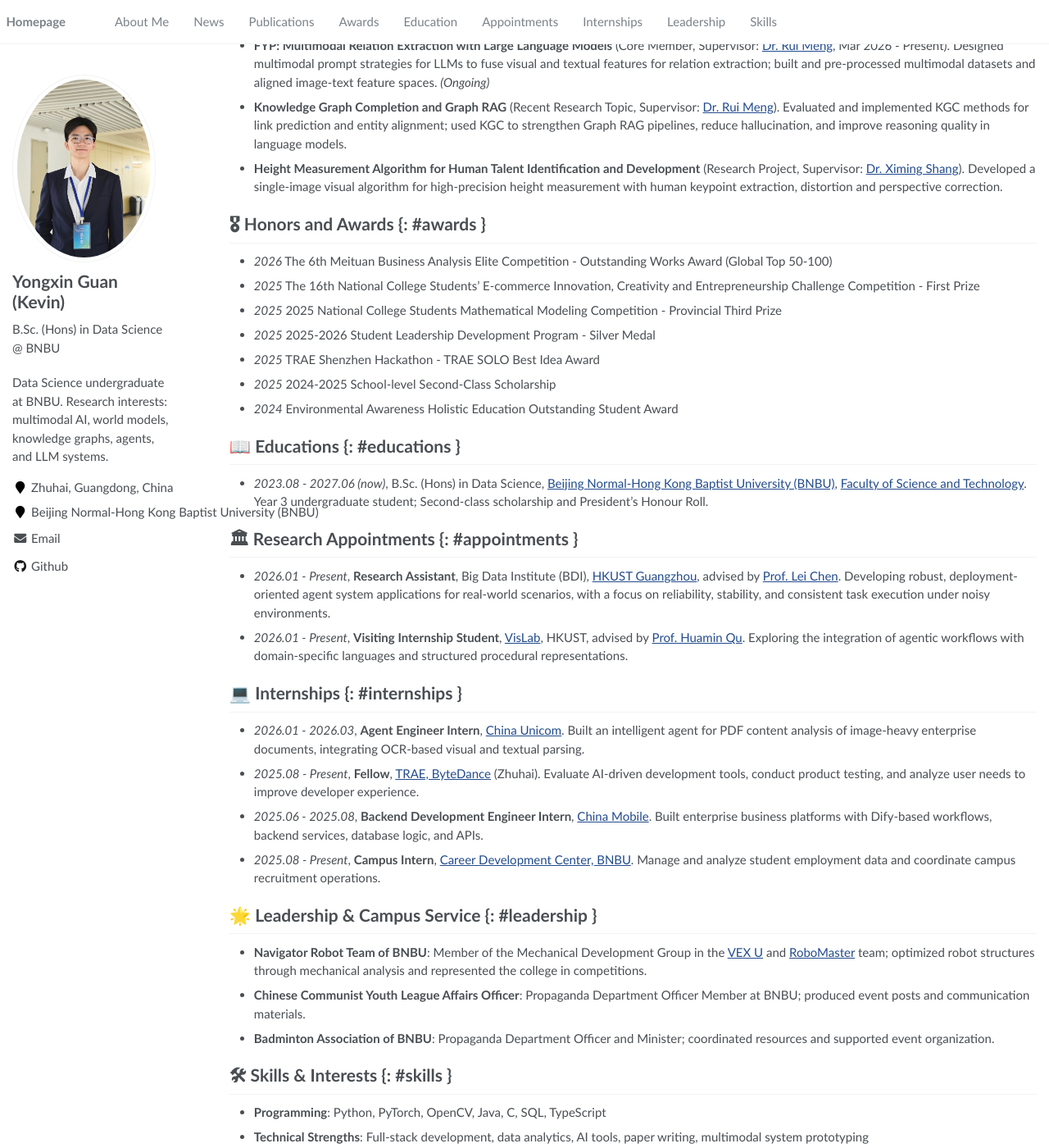
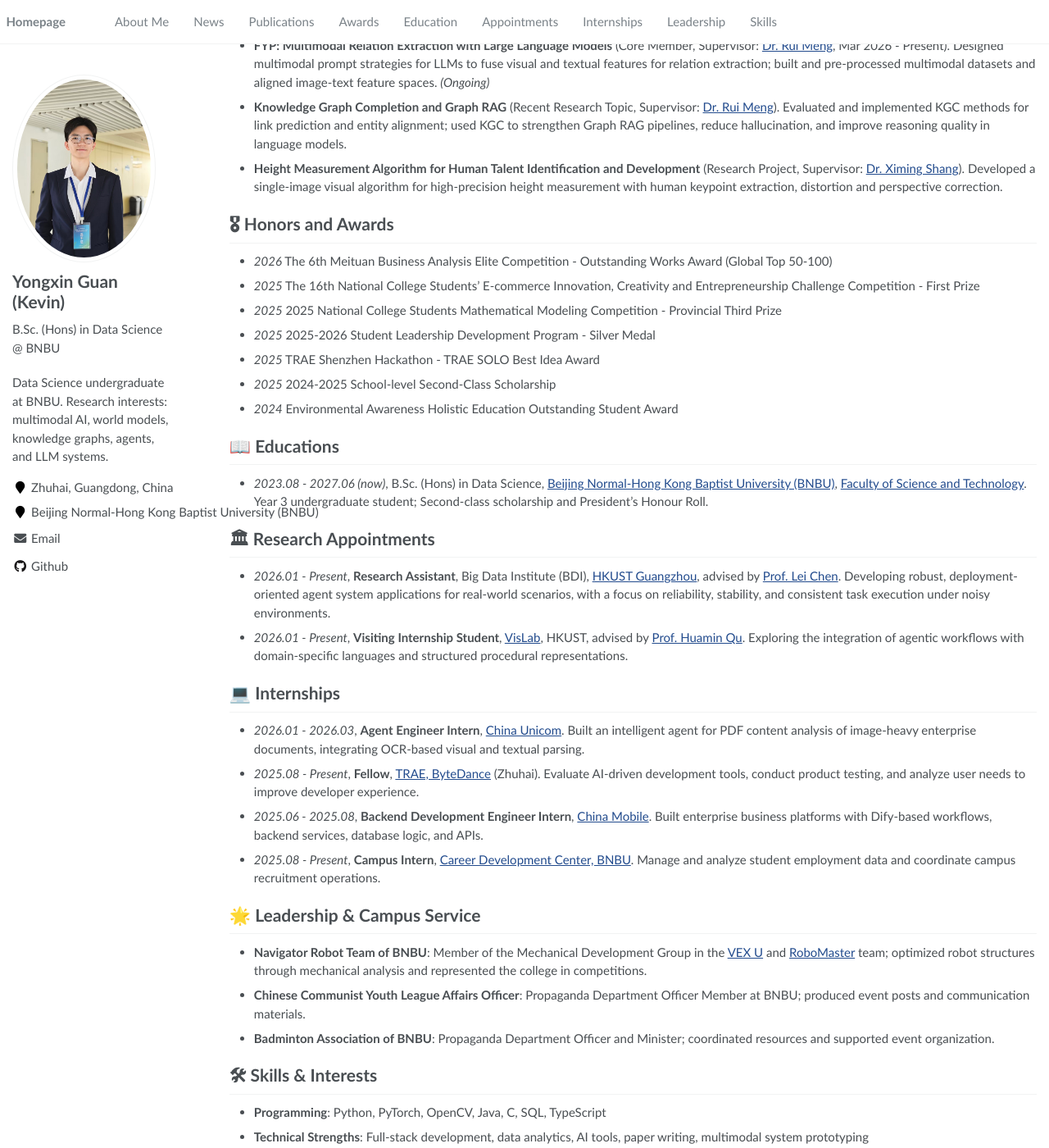
Before and after one commit to KevinKwank/KevinKwank.github.io, a Jekyll site: the page built from _pages/about.md, in a window 1280 px wide and 1400 px high, scrolled down 811 px. Shown: the whole window at 82% size. Built offline with Jekyll 4.4.1, drawn with Linux system fonts in a browser that asks for light colours; some of the changed lines change nothing that is shown; some of the changed text lies outside the part shown.

Commit message:
Fix kramdown IAL rendering issue in headings

```diff
--- a/_pages/about.md
+++ b/_pages/about.md
@@ -18,13 +18,17 @@
 
 My [CV](files/CV_Yongxin_GUAN.pdf) is available for download. You can also find me on [GitHub](https://github.com/KevinKwank) and [Kaggle](https://www.kaggle.com/yongxinkwan).
 
-# 🔥 News {: #news }
+<span id="news"></span>
+
+# 🔥 News
 - *2026.02*: &nbsp;🎉 Our paper "Enhancing Multimodal Adversarial Transferability via Boundary-Context Augmentation" is accepted by [**ICCECC 2026**](http://www.iccecc.net/).
 - *2026.01*: &nbsp;Started as a **Research Assistant** at the Big Data Institute, [HKUST-GZ](https://www.hkust-gz.edu.cn/), advised by [Prof. Lei Chen](https://cse.hkust.edu.hk/~leichen/).
 - *2026.01*: &nbsp;Started as a **Visiting Internship Student** at [VisLab, HKUST](http://vis.cse.ust.hk/), advised by [Prof. Huamin Qu](http://huamin.org/).
 - *2025.08*: &nbsp;Selected as a **Fellow of [TRAE](https://trae.ai/)**, ByteDance (Zhuhai).
 
-# 📝 Research & Publications {: #publications }
+<span id="publications"></span>
+
+# 📝 Research & Publications
 
 <div class='paper-box'><div class='paper-box-image'><div><div class="badge">ICCECC 2026 (Accepted)</div><img src='images/500x300.png' alt="sym" width="100%"></div></div>
 <div class='paper-box-text' markdown="1">
@@ -42,7 +46,9 @@
 - **Knowledge Graph Completion and Graph RAG** (Recent Research Topic, Supervisor: [Dr. Rui Meng](https://bnbu.edu.cn/faculty.htm#/ruimeng/cn)). Evaluated and implemented KGC methods for link prediction and entity alignment; used KGC to strengthen Graph RAG pipelines, reduce hallucination, and improve reasoning quality in language models.
 - **Height Measurement Algorithm for Human Talent Identification and Development** (Research Project, Supervisor: [Dr. Ximing Shang](https://bnbu.edu.cn/faculty.htm#/ximingshang/cn)). Developed a single-image visual algorithm for high-precision height measurement with human keypoint extraction, distortion and perspective correction.
 
-# 🎖 Honors and Awards {: #awards }
+<span id="awards"></span>
+
+# 🎖 Honors and Awards
 - *2026* The 6th Meituan Business Analysis Elite Competition - Outstanding Works Award (Global Top 50-100)
 - *2025* The 16th National College Students' E-commerce Innovation, Creativity and Entrepreneurship Challenge Competition - First Prize
 - *2025* 2025 National College Students Mathematical Modeling Competition - Provincial Third Prize
@@ -51,25 +57,35 @@
 - *2025* 2024-2025 School-level Second-Class Scholarship
 - *2024* Environmental Awareness Holistic Education Outstanding Student Award
 
-# 📖 Educations {: #educations }
+<span id="educations"></span>
+
+# 📖 Educations
 - *2023.08 - 2027.06 (now)*, B.Sc. (Hons) in Data Science, [Beijing Normal-Hong Kong Baptist University (BNBU)](https://www.bnbu.edu.cn/), [Faculty of Science and Technology](https://fst.bnbu.edu.cn/). Year 3 undergraduate student; Second-class scholarship and President's Honour Roll.
 
-# 🏛 Research Appointments {: #appointments }
+<span id="appointments"></span>
+
+# 🏛 Research Appointments
 - *2026.01 - Present*, **Research Assistant**, Big Data Institute (BDI), [HKUST Guangzhou](https://www.hkust-gz.edu.cn/), advised by [Prof. Lei Chen](https://cse.hkust.edu.hk/~leichen/). Developing robust, deployment-oriented agent system applications for real-world scenarios, with a focus on reliability, stability, and consistent task execution under noisy environments.
 - *2026.01 - Present*, **Visiting Internship Student**, [VisLab](http://vis.cse.ust.hk/), HKUST, advised by [Prof. Huamin Qu](http://huamin.org/). Exploring the integration of agentic workflows with domain-specific languages and structured procedural representations.
 
-# 💻 Internships {: #internships }
+<span id="internships"></span>
+
+# 💻 Internships
 - *2026.01 - 2026.03*, **Agent Engineer Intern**, [China Unicom](https://www.chinaunicom.com.cn/). Built an intelligent agent for PDF content analysis of image-heavy enterprise documents, integrating OCR-based visual and textual parsing.
 - *2025.08 - Present*, **Fellow**, [TRAE, ByteDance](https://trae.ai/) (Zhuhai). Evaluate AI-driven development tools, conduct product testing, and analyze user needs to improve developer experience.
 - *2025.06 - 2025.08*, **Backend Development Engineer Intern**, [China Mobile](https://www.chinamobileltd.com/). Built enterprise business platforms with Dify-based workflows, backend services, database logic, and APIs.
 - *2025.08 - Present*, **Campus Intern**, [Career Development Center, BNBU](https://career.bnbu.edu.cn/). Manage and analyze student employment data and coordinate campus recruitment operations.
 
-# 🌟 Leadership & Campus Service {: #leadership }
+<span id="leadership"></span>
+
+# 🌟 Leadership & Campus Service
 - **Navigator Robot Team of BNBU**: Member of the Mechanical Development Group in the [VEX U](https://www.vexrobotics.com/vexu) and [RoboMaster](https://www.robomaster.com/) team; optimized robot structures through mechanical analysis and represented the college in competitions.
 - **Chinese Communist Youth League Affairs Officer**: Propaganda Department Officer Member at BNBU; produced event posts and communication materials.
 - **Badminton Association of BNBU**: Propaganda Department Officer and Minister; coordinated resources and supported event organization.
 
-# 🛠 Skills & Interests {: #skills }
+<span id="skills"></span>
+
+# 🛠 Skills & Interests
 - **Programming**: Python, PyTorch, OpenCV, Java, C, SQL, TypeScript
 - **Technical Strengths**: Full-stack development, data analytics, AI tools, paper writing, multimodal system prototyping
 - **Languages**: Cantonese, English, Putonghua, Spanish (Beginner), French (Beginner)
```
